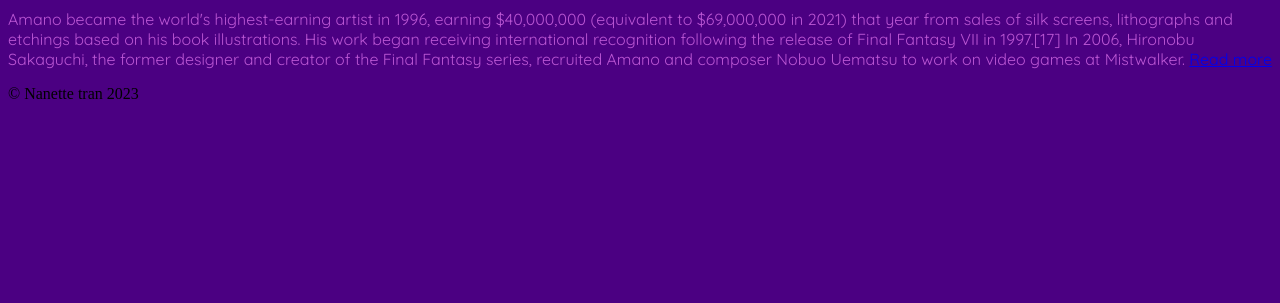
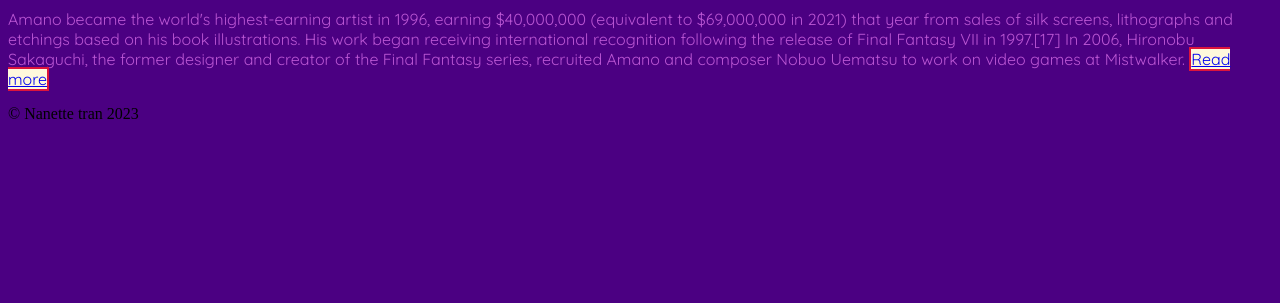
Before and after one commit to ntranfit/CG342-Interface-Design-Class-First-Project, a plain HTML site: page index.html in a window 1280 px wide. Shown: the part 497-800 px from the top of the page. Drawn offline with Linux system fonts and the light colour scheme.

Commit message:
fix button links

```diff
--- a/index.html
+++ b/index.html
@@ -42,7 +42,7 @@
                 His work began receiving international recognition following the release of Final Fantasy VII in
                 1997.[17] In 2006, Hironobu Sakaguchi, the former designer and creator of the Final Fantasy series,
                 recruited Amano and composer Nobuo Uematsu to work on video games at Mistwalker. <a
-                    href="https://en.wikipedia.org/wiki/Yoshitaka_Amano" class=".button-links" target="_blank">Read
+                    href="https://en.wikipedia.org/wiki/Yoshitaka_Amano" class="button-links" target="_blank">Read
                     more</a></p>
         </article>
     </section>
```
